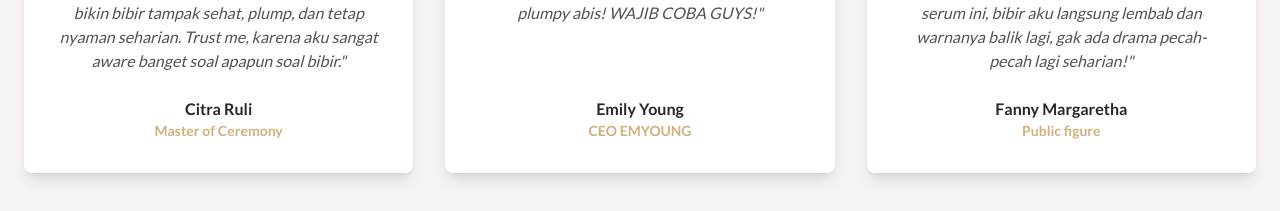
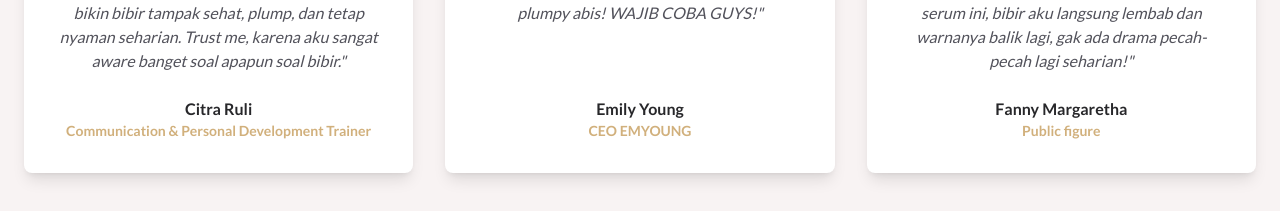
Before and after one commit to unkpell0/speechless, a React (Vite) app: page / in a window 1280 px wide. Shown: the part 3080-3291 px from the top of the page. Built offline with nearby package versions, Linux system fonts and the light colour scheme.

Commit message:
Update Testimonials.tsx

```diff
--- a/components/Testimonials.tsx
+++ b/components/Testimonials.tsx
@@ -6,7 +6,7 @@ const testimonials = [
   {
     quote: "Lip serum ini warnanya nyesuaiin kulitmu, bikin bibir tampak sehat, plump, dan tetap nyaman seharian. Trust me, karena aku sangat aware banget soal apapun soal bibir.",
     name: "Citra Ruli",
-    title: "Master of Ceremony",
+    title: "Communication & Personal Development Trainer",
     image: "https://images2.imgbox.com/f7/f2/60WU7Rp8_o.jpg",
   },
   {
```
